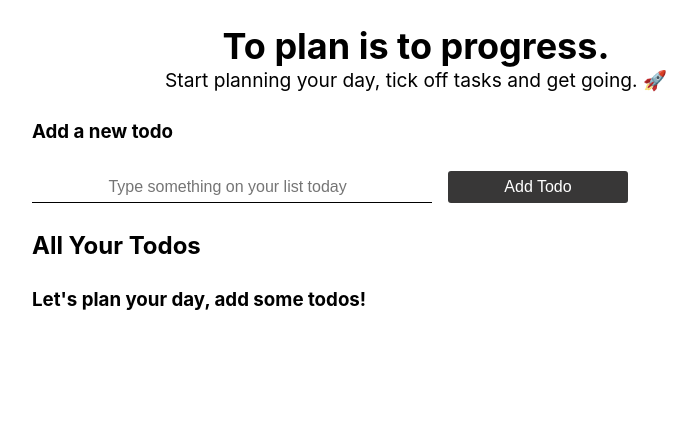
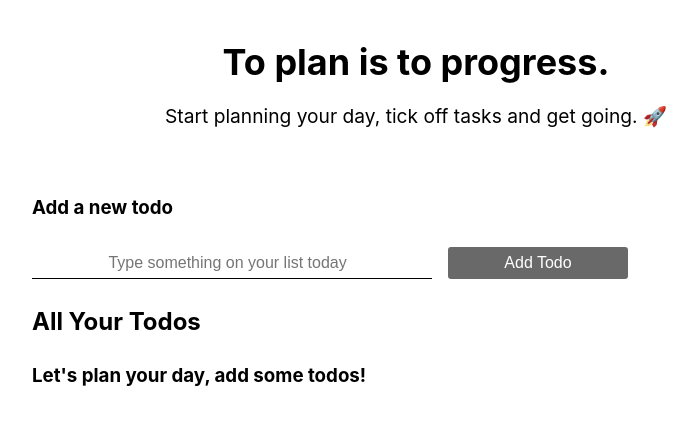
Before and after one commit to Sreejit7/todo-list-makeover, a React (Create React App) app: page / in a window 1280 px wide. Shown: the top 424 px of the page, without its empty margins (224-921 px from the left). Built offline with nearby package versions, Linux system fonts and the light colour scheme.

Commit message:
Updated styling for reminder popup, todos page header and general

```diff
--- a/src/components/Popup/popup.module.css
+++ b/src/components/Popup/popup.module.css
@@ -45,6 +45,7 @@
   width: 4vw;
   outline-width: 0;
   font-size: 1.1rem;
+  font-weight: inherit;
 }
 
 .input-txt {
@@ -53,8 +54,8 @@
   justify-content: center;
   background-color: rgb(246, 246, 246);
   font-size: 1.1rem;
-  padding: 0 1.5vw;
-  font-weight: 500;
+  padding: 0 2.5rem;
+  font-weight: 600;
   height: 4.5vh;
 }
 
--- a/src/index.css
+++ b/src/index.css
@@ -1,11 +1,13 @@
-*, *::before, *::after {
+*,
+*::before,
+*::after {
   margin: 0;
   padding: 0;
 }
 body {
   margin: 0;
-  font-family: -apple-system, BlinkMacSystemFont, "Red Hat Display", "Roboto", "Oxygen",
-    "Ubuntu", "Cantarell", "Fira Sans", "Droid Sans", "Helvetica Neue",
+  font-family: -apple-system, BlinkMacSystemFont, "Red Hat Display", "Roboto",
+    "Oxygen", "Ubuntu", "Cantarell", "Fira Sans", "Droid Sans", "Helvetica Neue",
     sans-serif;
   -webkit-font-smoothing: antialiased;
   -moz-osx-font-smoothing: grayscale;
@@ -17,7 +19,8 @@ code {
 }
 
 .page {
-  padding: 3vh 5vw;
+  padding: 5vh 6.5vw;
+  min-height: 90vh;
 }
 
 .btn {
@@ -48,8 +51,9 @@ code {
   transition: 0.3s all ease;
 }
 
-.btn:disabled {
+button:disabled {
   cursor: not-allowed;
+  opacity: 0.75;
 }
 
 .flex {
--- a/src/pages/Todos/todos.module.css
+++ b/src/pages/Todos/todos.module.css
@@ -6,7 +6,11 @@
 }
 
 .todos-header {
-  text-align: center;
+  display: flex;
+  flex-direction: column;
+  align-items: center;
+  gap: 2.5vh;
+  margin-bottom: 5vh;
 }
 
 .todos-header-text {
```
